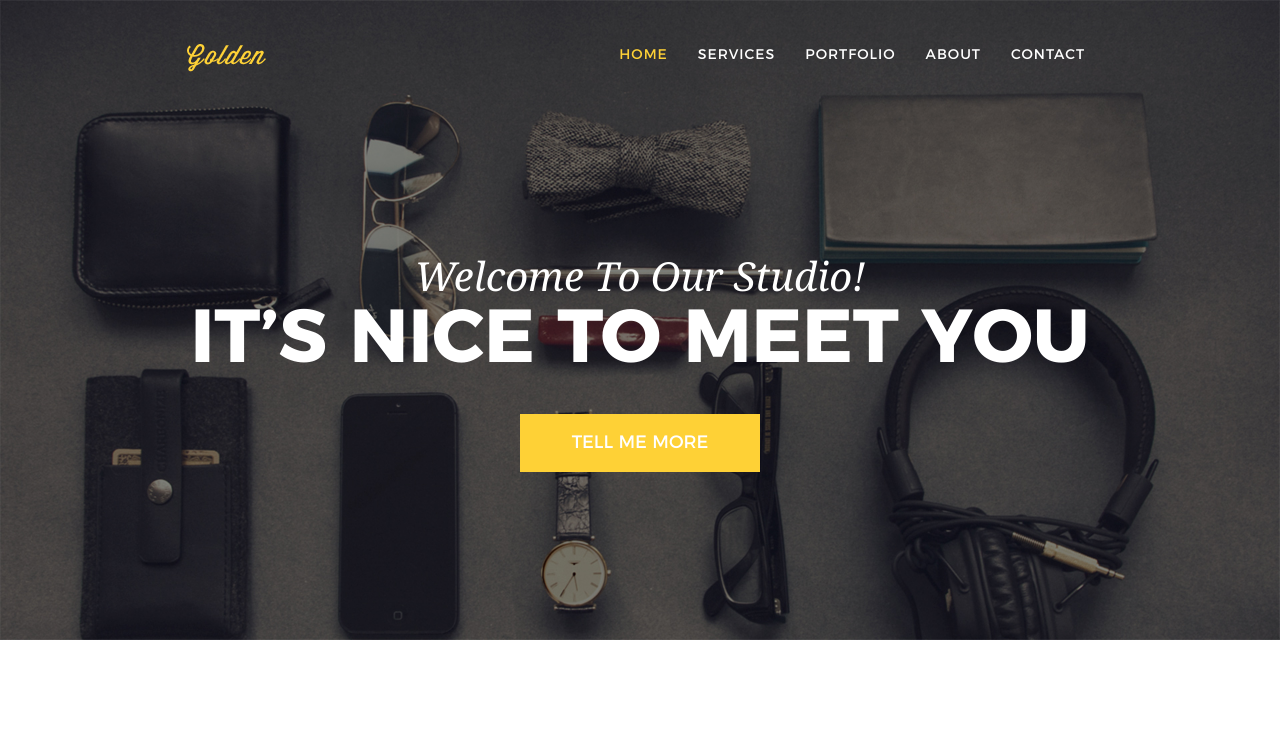
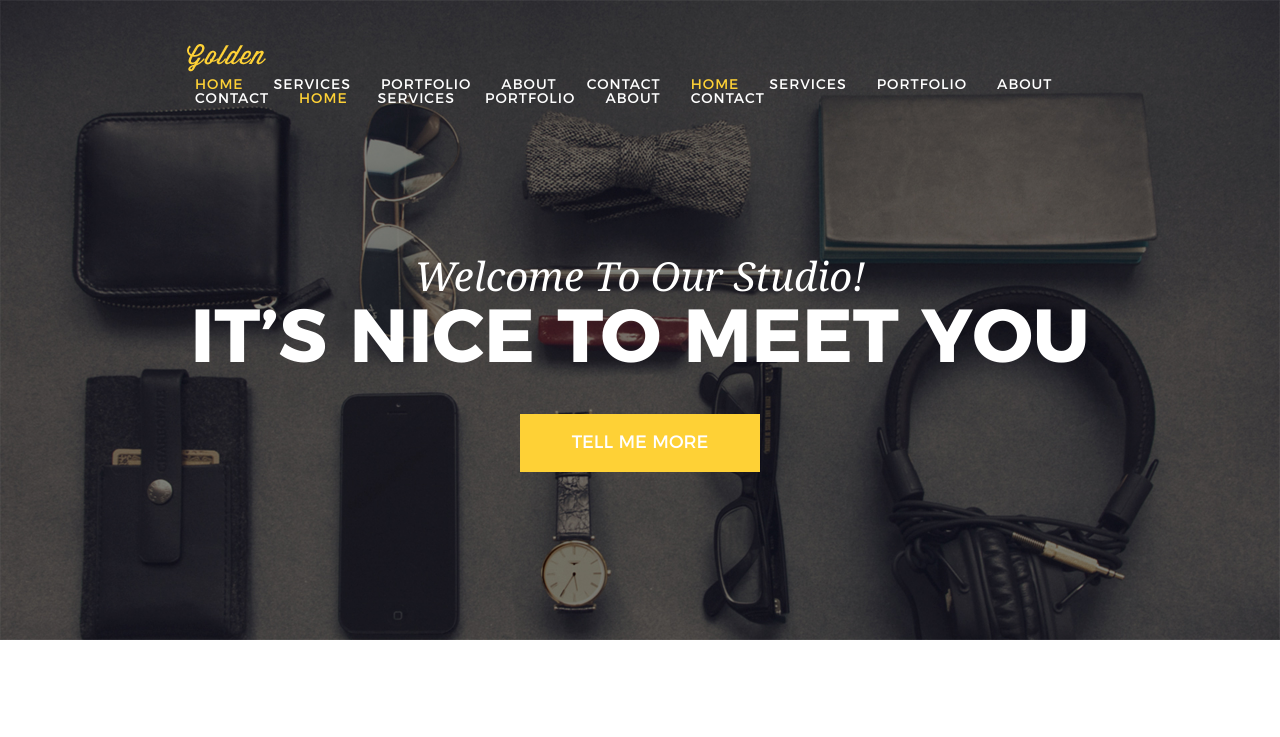
Before and after one commit to AnnaRoy/annaroy.github.io, a plain HTML site: page Golden-One-Page/index.html in a window 1280 px wide. Shown: the top 737 px of the page. Drawn offline with Linux system fonts and the light colour scheme.

Commit message:
Update index.html

```diff
--- a/Golden-One-Page/index.html
+++ b/Golden-One-Page/index.html
@@ -29,6 +29,16 @@
                     </a>
                     <nav class="navbar nav-bar-header navbar-right">
                         <a class="nav-link active" href="#home">home</a>
+                        <a class="nav-link" href="#services">services</a>
+                        <a class="nav-link" href="#portfolio">portfolio</a>
+                        <a class="nav-link" href="#about">about</a>
+                        <a class="nav-link" href="#contact">contact</a>
+                         <a class="nav-link active" href="#home">home</a>
+                        <a class="nav-link" href="#services">services</a>
+                        <a class="nav-link" href="#portfolio">portfolio</a>
+                        <a class="nav-link" href="#about">about</a>
+                        <a class="nav-link" href="#contact">contact</a>
+                         <a class="nav-link active" href="#home">home</a>
                         <a class="nav-link" href="#services">services</a>
                         <a class="nav-link" href="#portfolio">portfolio</a>
                         <a class="nav-link" href="#about">about</a>
```
